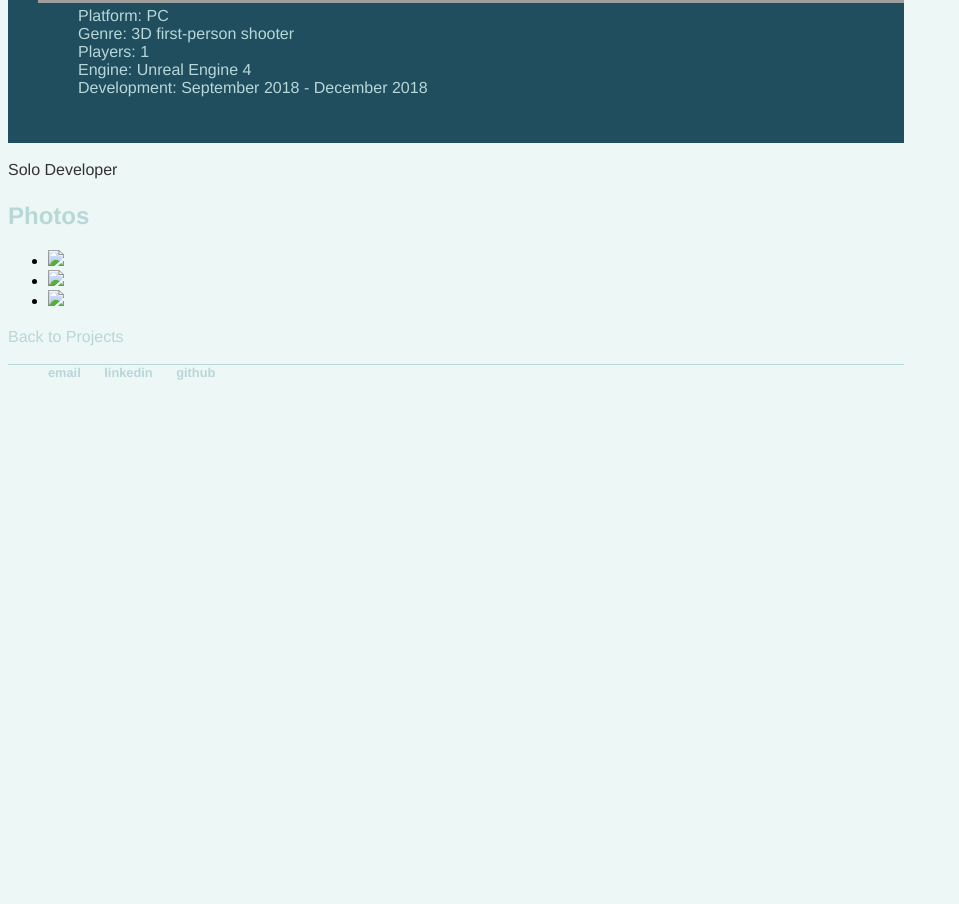
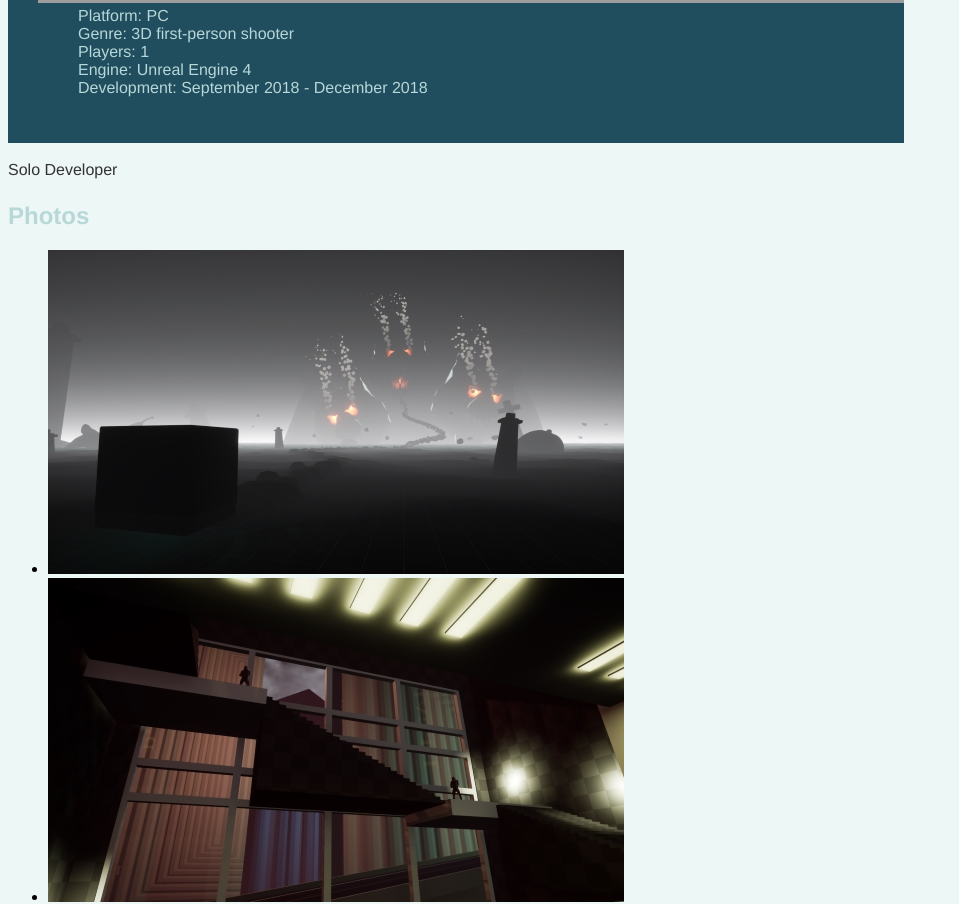
Before and after one commit to digigrant/digigrant.github.io, a Jekyll site: the page built from projects/wolf-bite.html, in a window 1280 px wide. Shown: the part 829-1733 px from the top of the page, without its empty margins (0-959 px from the left). Built offline with Jekyll 4.4.1, drawn with Linux system fonts in a browser that asks for light colours; before the commit the page ends 1217 px from its top, so only the background shows below that; grey boxes are pictures that could not be loaded.

Commit message:
Update wolf-bite.html

```diff
--- a/projects/wolf-bite.html
+++ b/projects/wolf-bite.html
@@ -14,7 +14,7 @@ end: December 2018
 <h2>Photos</h2>
 
 <ul class="gallery">
-  <li><a href="/assets/images/wb1.jpg"><img src="/assets/images/wb1_s.jpg"></a></li>
-  <li><a href="/assets/images/wb2.jpg"><img src="/assets/images/wb2_s.jpg"></a></li>
-  <li><a href="/assets/images/wb3.jpg"><img src="/assets/images/wb3_s.jpg"></a></li>
+  <li><a href="/assets/images/wolf-bite/wb1.jpg"><img src="/assets/images/wolf-bite/wb1_s.jpg"></a></li>
+  <li><a href="/assets/images/wolf-bite/wb2.jpg"><img src="/assets/images/wolf-bite/wb2_s.jpg"></a></li>
+  <li><a href="/assets/images/wolf-bite/wb3.jpg"><img src="/assets/images/wolf-bite/wb3_s.jpg"></a></li>
 </ul>
```
